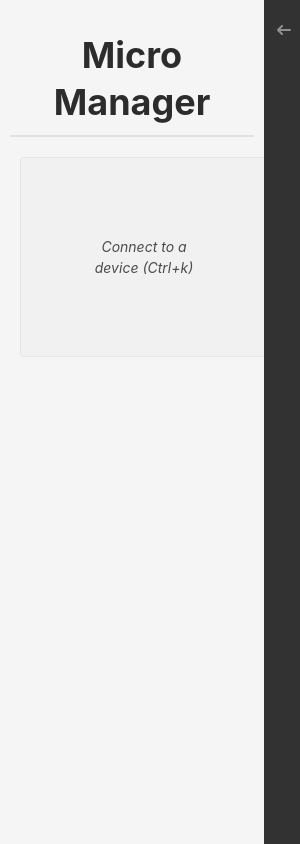
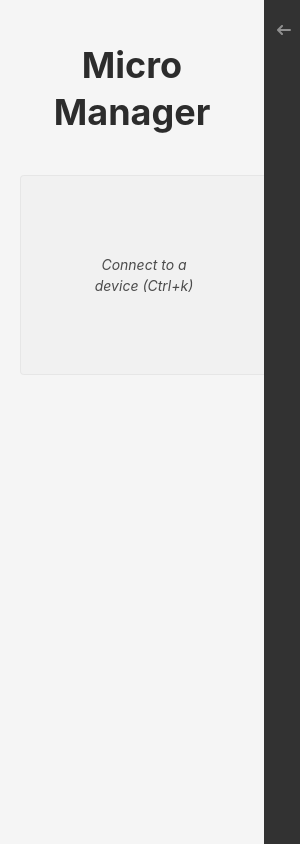
Before and after one commit to bveenema/MicroManager, an Electron app: page windows/main/mainWindow.html in a window 300 px wide. Shown: the top 844 px of the page. Drawn offline with nearby package versions, Linux system fonts and the light colour scheme; no server answers.

Commit message:
Update Header

```diff
--- a/windows/main/mainWindow.css
+++ b/windows/main/mainWindow.css
@@ -18,6 +18,11 @@ body {
 	overflow: hidden;
 }
 
+/* Banner */
+#banner {
+	padding: 10px 0;
+}
+
 #device-name {
 	text-align: center;
 }
@@ -26,6 +31,8 @@ body {
 	margin-left: 10px;
 	margin-right: 10px;
 }
+
+/* Main Content */
 
 #main-content-inner {
 	width: 100%;
--- a/windows/main/mainWindow.html
+++ b/windows/main/mainWindow.html
@@ -42,8 +42,10 @@
     <!-- Body -->
     <div id="main-content-outer">
         <div id="main-content-inner" class="spectrum-Typography">
-            <h1 id="device-name" class="spectrum-Heading1">Micro Manager</h1>
-            <hr id="banner-hr" class="spectrum-Rule spectrum-Rule--medium">
+            <div id="banner">
+                <h1 id="device-name" class="spectrum-Heading1">Micro Manager</h1>
+            </div>
+
             <div class="spectrum-Well" id="connect-message">
                 <em>Connect to a device (Ctrl+k)</em>
             </div>
```
